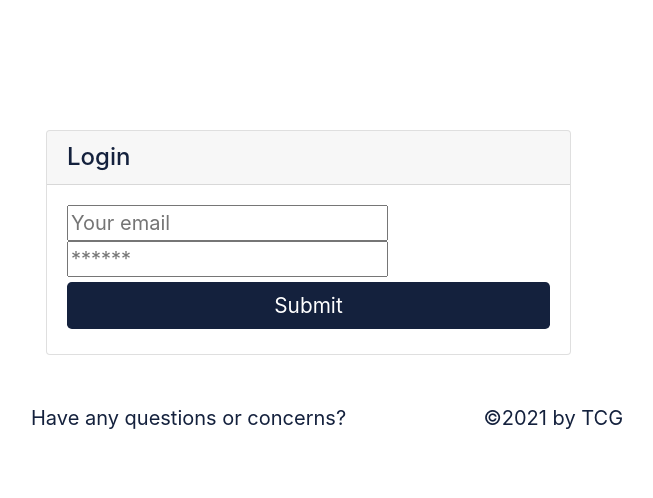
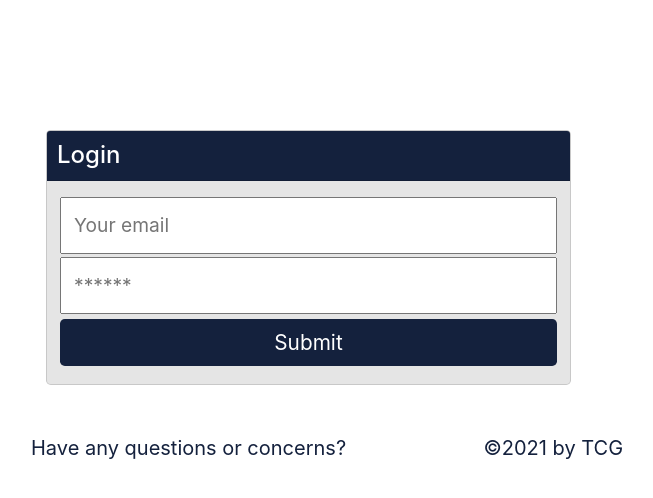
Before and after one commit to deepikabekal/TCG, a React (Create React App) app in the folder client/: page /login in a window 1280 px wide. Shown: the top 498 px of the page, without its empty margins (54-707 px from the left). Built offline with nearby package versions, Linux system fonts and the light colour scheme.

Commit message:
form and card styles added

```diff
--- a/client/src/index.css
+++ b/client/src/index.css
@@ -95,3 +95,48 @@ nav a:hover {
 .btn-inline {
   display: inline;
 }
+
+/* CARDS for signup/login forms */
+.card {
+  margin: 0 0 20px 0;
+  /* border: 1px solid var(--dark); */
+  border-radius: var(--border-radius);
+  background-color: var(--primary);
+  color: var(--dark);
+}
+
+.card-header {
+  color: var(--secondary);
+  margin: 0;
+  background-color: var(--tertiary);
+  padding: 0.625rem;
+  border-radius: calc(0.18rem - 1px) calc(0.18rem - 1px) 0 0;
+}
+
+.card-body {
+  padding: 2.5%;
+  font-size: 1.4rem;
+}
+
+
+/* FORM */
+.form-label,
+.form-input,
+.form-textarea {
+  display: block;
+}
+
+
+.form-label {
+  font-size: 1.2rem;
+  margin: 0.625rem 0 0.25rem;
+}
+
+.form-input {
+  width: 100%;
+  padding: 0.75rem;
+  margin: 0.2rem 0;
+  font-size: 1.2rem;
+  /* border: 2px solid var(--dark); */
+  /* border-radius: var(--border-radius); */
+}
```
